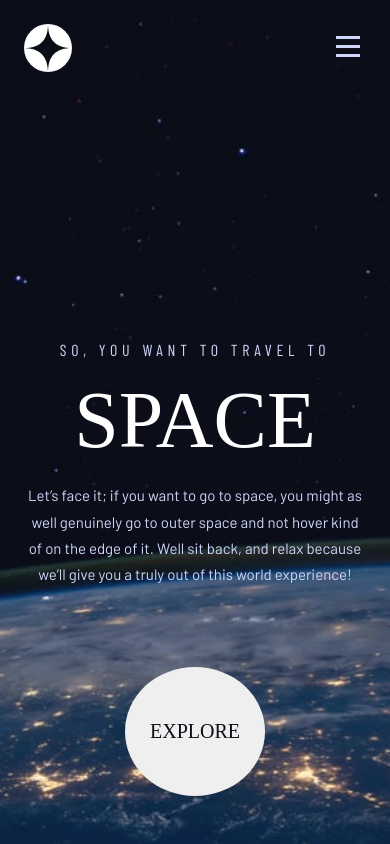
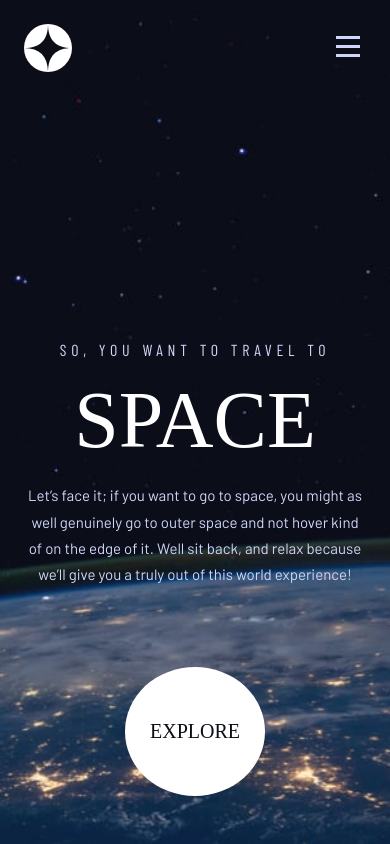
Before and after one commit to fernandoLRibeiro/space-tourism-solution, a Next.js app in the folder app/: page / in a window 390 px wide. Built offline with nearby package versions, Linux system fonts and the light colour scheme; a web font is replaced by a local one.

Commit message:
Fix styling bugs

```diff
--- a/app/styles/Home.module.css
+++ b/app/styles/Home.module.css
@@ -15,6 +15,8 @@
   padding: 8.125em 10.375em;
   justify-content: space-between;
   margin: 0;
+  flex-wrap: wrap;
+  align-items: flex-end;
 }
 
 .textContainer {
@@ -23,7 +25,7 @@
   gap: 1.5em;
   width: 27.75em;
   flex-wrap: wrap;
-  width: 100%;
+  width: min-content;
 }
 
 .exploreButton {
@@ -34,6 +36,7 @@
   border: 0;
   cursor: pointer;
   color: var(--color-black);
+  background-color: var(--color-white);
 }
 
 .exploreButton:hover {
@@ -57,6 +60,11 @@
   .textContainer {
     align-items: center;
     text-align: center;
+    width: 100%;
+  }
+
+  .exploreButton {
+    padding: 6.375em 3em;
   }
 }
 
--- a/app/styles/PrimaryHeader.module.css
+++ b/app/styles/PrimaryHeader.module.css
@@ -15,7 +15,7 @@
 
 .mainNavigation {
   width: 57.6%;
-  background-color: rgba(0, 0, 0, 0.5);
+  background-color: rgba(0, 0, 0, 0.75);
 
   height: 100%;
 }
```
